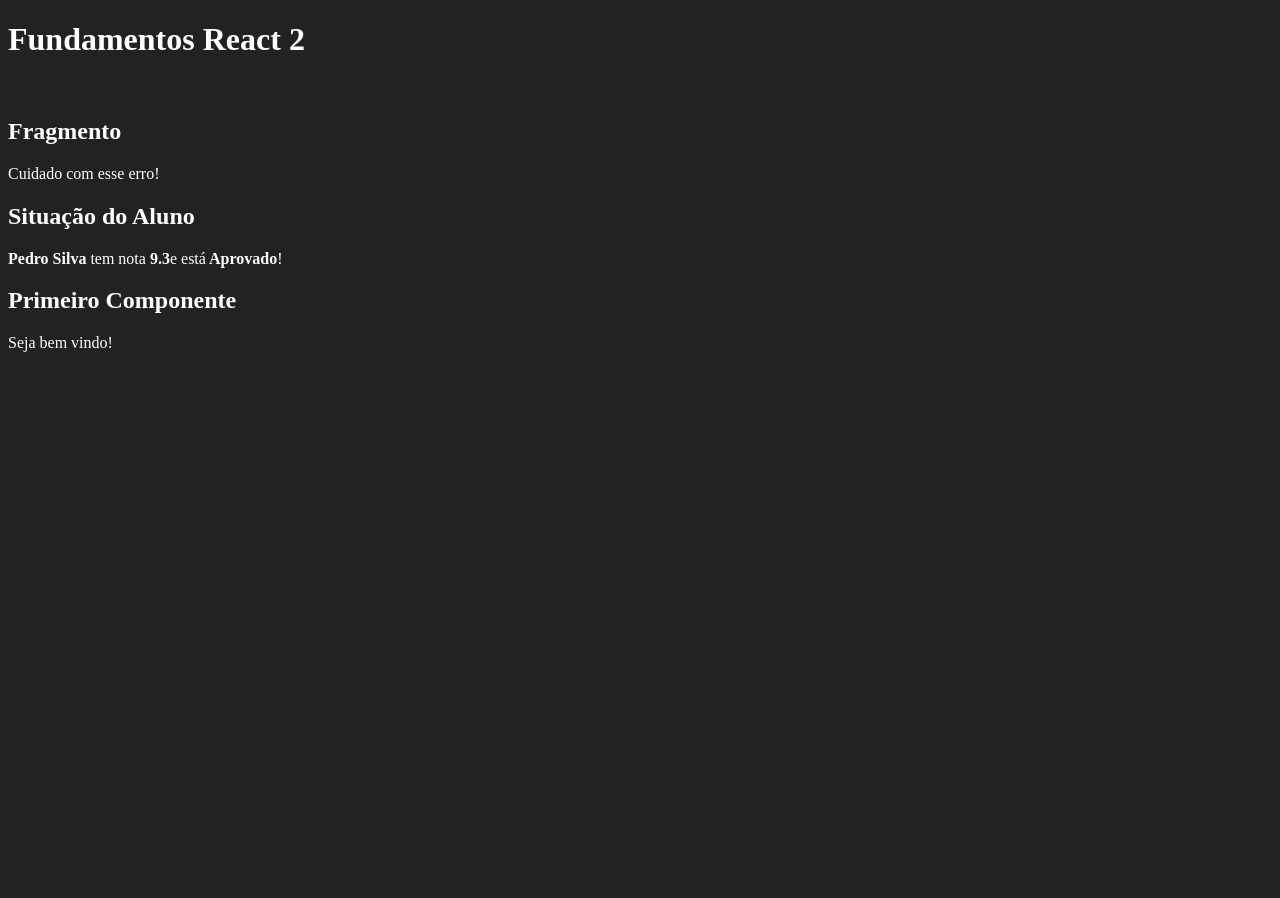
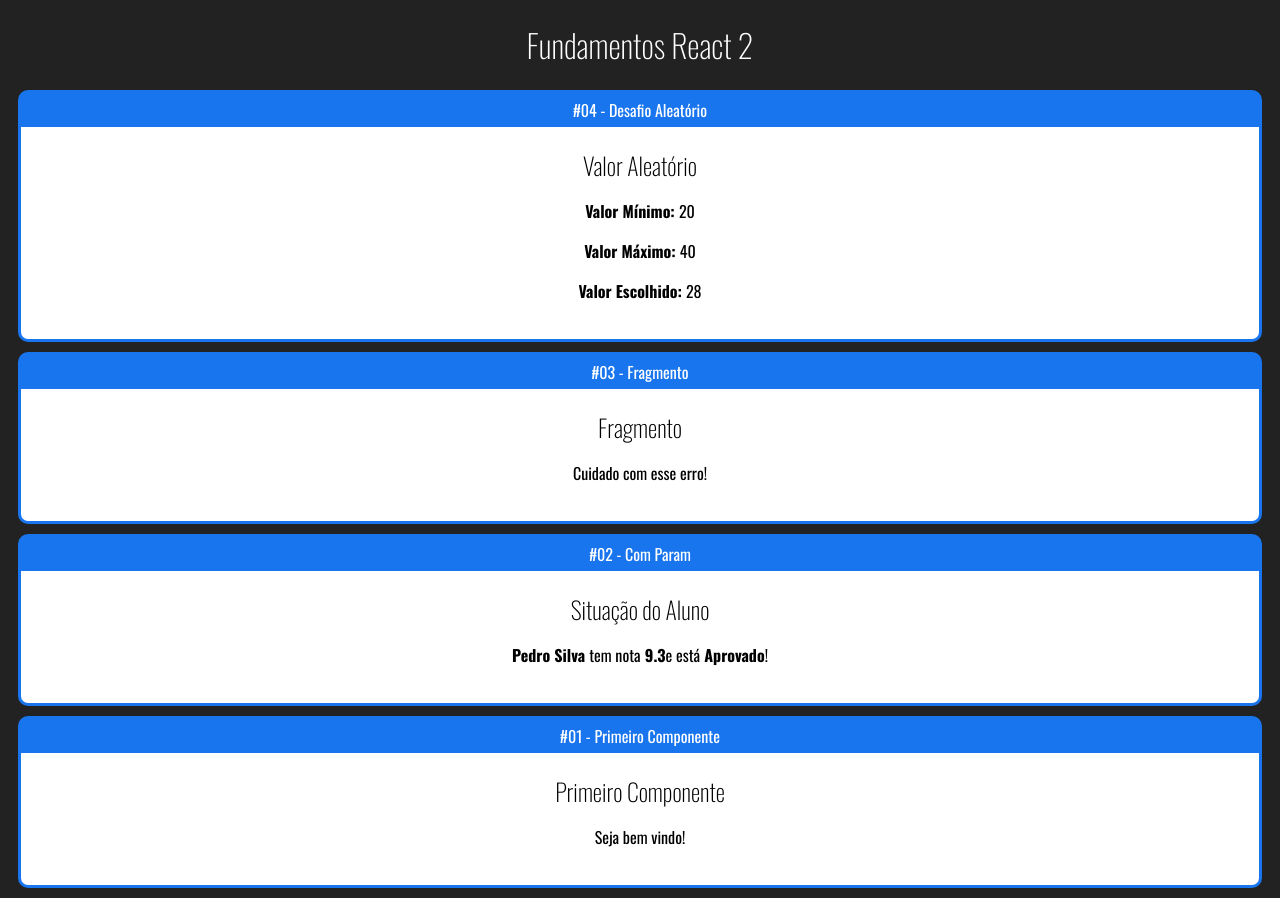
Before and after one commit to ThallesRyan/React, a React (Create React App) app in the folder curso-react/fundamentos-react/: page / in a window 1280 px wide. Before the commit the page ends 800 px from the top, so only its background shows below. Built offline with nearby package versions, Linux system fonts and the light colour scheme.

Commit message:
Card React

```diff
--- a/curso-react/fundamentos-react/public/index.html
+++ b/curso-react/fundamentos-react/public/index.html
@@ -1,14 +1,12 @@
 <!DOCTYPE html>
 <html lang="en">
+
 <head>
   <meta charset="utf-8" />
   <link rel="icon" href="%PUBLIC_URL%/favicon.ico" />
   <meta name="viewport" content="width=device-width, initial-scale=1" />
   <meta name="theme-color" content="#000000" />
-    <meta
-      name="description"
-      content="Web site created using create-react-app"
-    />
+  <meta name="description" content="Web site created using create-react-app" />
   <link rel="apple-touch-icon" href="%PUBLIC_URL%/logo192.png" />
   <!--
       manifest.json provides metadata used when your web app is installed on a
@@ -24,8 +22,15 @@
       work correctly both with client-side routing and a non-root public URL.
       Learn how to configure a non-root public URL by running `npm run build`.
     -->
+
+  <link rel="preconnect" href="https://fonts.googleapis.com">
+  <link rel="preconnect" href="https://fonts.gstatic.com" crossorigin>
+  <link href="https://fonts.googleapis.com/css2?family=Oswald:wght@200;300;400;500;600;700&display=swap"
+    rel="stylesheet">
+
   <title>React App</title>
 </head>
+
 <body>
   <noscript>You need to enable JavaScript to run this app.</noscript>
   <div id="root"></div>
@@ -40,4 +45,5 @@
       To create a production bundle, use `npm run build` or `yarn build`.
     -->
 </body>
+
 </html>
--- a/curso-react/fundamentos-react/src/App.jsx
+++ b/curso-react/fundamentos-react/src/App.jsx
@@ -6,15 +6,33 @@ import ReactDom from 'react-dom'
 import ComParametro from "./components/basicos/ComParametro"
 import Primeiro from './components/basicos/Primeiro'
 import Fragmento from './components/basicos/Fragmento'
+import Aleatorio from "./components/basicos/Aleatorio"
+import Card from './components/layout/Card'
+
 
 export default _ =>
-        <div id='app'>
-            <h1>Fundamentos React 2</h1>
+    <div id='app'>
+        <h1>Fundamentos React 2</h1>
+
+        <Card titulo="#04 - Desafio Aleatório">
+            <Aleatorio min={20} max={40} />
+        </Card>
+
+        <Card titulo="#03 - Fragmento">
             <Fragmento />
+        </Card>
+
+        <Card titulo="#02 - Com Param">
             <ComParametro
                 titulo="Situação do Aluno"
                 aluno="Pedro Silva"
                 nota={9.3}
             />
+        </Card>
+
+        <Card titulo="#01 - Primeiro Componente">
             <Primeiro></Primeiro>
-        </div>
+        </Card>
+
+
+    </div>
--- /dev/null
+++ b/curso-react/fundamentos-react/src/components/basicos/Aleatorio.jsx
@@ -0,0 +1,22 @@
+import React from "react";
+
+export default (props) =>{
+    const {min, max} = props//destructuring
+    const aleatorio = parseInt(Math.random() * (max - min) + min)
+
+    return(
+        <div>
+            <h2>Valor Aleatório</h2>
+            <p>
+                <strong>Valor Mínimo: </strong> {min}
+            </p>
+            <p>
+                <strong>Valor Máximo: </strong> {max}
+            </p>
+            <p>
+                <strong>Valor Escolhido: </strong> {aleatorio}
+            </p>
+        </div>
+    )
+
+}
--- a/curso-react/fundamentos-react/src/components/basicos/ComParametro.jsx
+++ b/curso-react/fundamentos-react/src/components/basicos/ComParametro.jsx
@@ -5,6 +5,7 @@ export default function comParametro(props){
     const status = props.nota >= 7 ? 'Aprovado' : "Recuperação"
     return (
         <div>
+
             <h2>{props.titulo}</h2>
             <p><strong>{props.aluno} </strong>
             tem nota
@@ -12,6 +13,7 @@ export default function comParametro(props){
             e está
             <strong> {status}</strong>!
             </p>
+
         </div>
     )
 }
--- a/curso-react/fundamentos-react/src/components/basicos/Fragmento.jsx
+++ b/curso-react/fundamentos-react/src/components/basicos/Fragmento.jsx
@@ -4,9 +4,10 @@ export default function Fragmento(props){
     return (
         // <React.Fragment></React.Fragment> ou <></>, para não ter que envolver todo o código em uma div
         <>
-            <br />
+
             <h2>Fragmento</h2>
             <p>Cuidado com esse erro!</p>
+
         </>
     )
 }
--- a/curso-react/fundamentos-react/src/components/basicos/Primeiro.jsx
+++ b/curso-react/fundamentos-react/src/components/basicos/Primeiro.jsx
@@ -8,8 +8,10 @@ export default function Primeiro(){
     const msg = "Seja bem vindo!"
     return(
     <div>
+
         <h2>Primeiro Componente</h2>
         <p>{msg}</p>
+
     </div>
     )
 }
--- /dev/null
+++ b/curso-react/fundamentos-react/src/components/layout/Card.css
@@ -0,0 +1,22 @@
+.Card{
+    background-color: rgb(24, 117, 238);
+    border: 3px solid rgb(24, 117, 238);
+    border-radius: 10px;
+    overflow: hidden;
+    margin: 10px;
+
+}
+
+.Card .Title{
+    padding: 5px 8px;
+    /**/
+    display: flex;
+    justify-content: center;
+
+}
+
+.Card .Content {
+    background-color: #fff;
+    color: black;
+    padding: 20px;
+}
--- /dev/null
+++ b/curso-react/fundamentos-react/src/components/layout/Card.jsx
@@ -0,0 +1,12 @@
+import React from "react";
+import "./Card.css"
+export default (props) => {
+    return (
+        <div>
+            <div className="Card">
+            <div className="Title">{props.titulo}</div>
+            <div className="Content">{props.children}</div>
+            </div>
+        </div>
+    )
+}
--- a/curso-react/fundamentos-react/src/index.css
+++ b/curso-react/fundamentos-react/src/index.css
@@ -1,4 +1,17 @@
 body{
+    font-family: Oswald;
     background-color: #222;
     color: white;
+    text-align: center;
 }
+
+h1, h2, h3{
+    font-weight: 200;
+
+}
+
+h2, h3{
+
+    margin: 0;
+
+}
```
Lines whose indentation alone changed are shown as unchanged.
